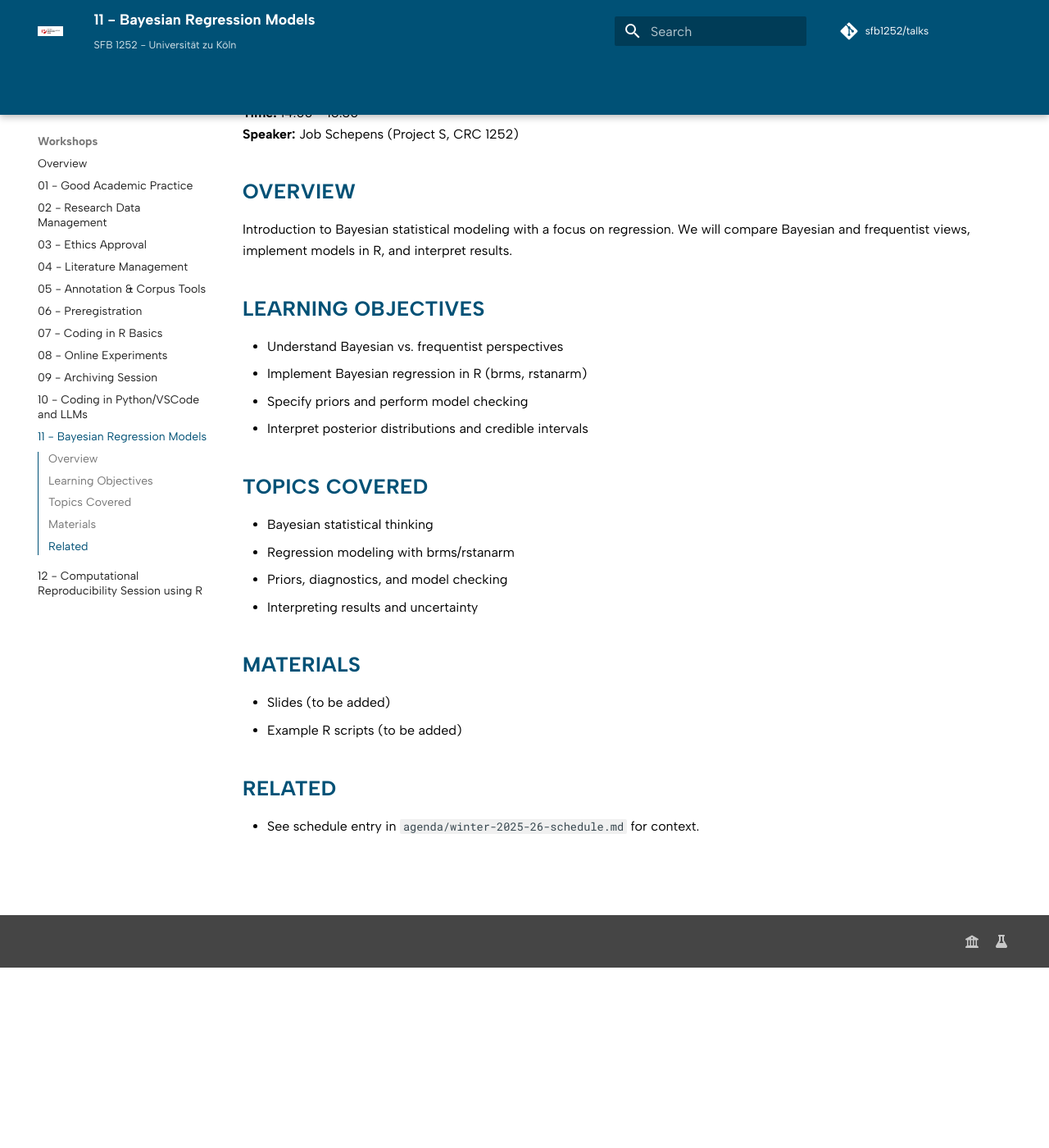
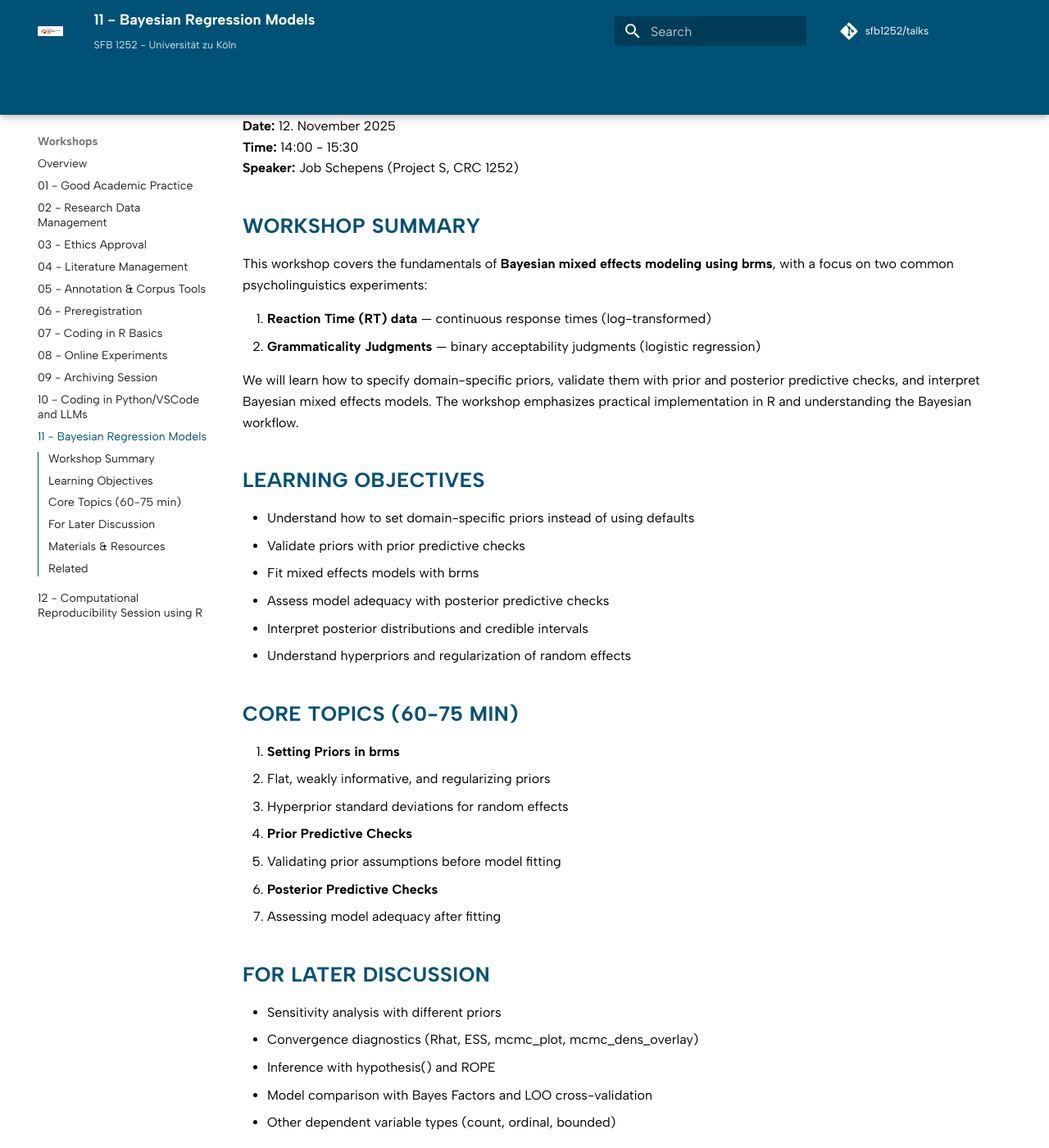
Before and after one commit to SFB1252/talks, an MkDocs documentation site: the page built from docs/workshops/11-bayesian-regression-models/index.md, in a window 1280 px wide and 1400 px high, scrolled down 220 px. Shown: the whole window at 82% size. Built offline with MkDocs 1.6.1 and Material for MkDocs 9.7.7, drawn with Linux system fonts in a browser that asks for light colours; comment, search, counter and statistics services are not loaded; some of the changed text lies outside the part shown.

Commit message:
chore: update workshop content to focus on Bayesian mixed effects models with brms

```diff
--- a/docs/workshops/11-bayesian-regression-models/index.md
+++ b/docs/workshops/11-bayesian-regression-models/index.md
@@ -1,28 +1,53 @@
-# Bayesian Regression Models
+# Bayesian Mixed Effects Models with brms for Linguists
 
 **Date:** 12. November 2025
 **Time:** 14:00 - 15:30
 **Speaker:** Job Schepens (Project S, CRC 1252)
 
-## Overview
+## Workshop Summary
 
-Introduction to Bayesian statistical modeling with a focus on regression. We will compare Bayesian and frequentist views, implement models in R, and interpret results.
+This workshop covers the fundamentals of **Bayesian mixed effects modeling using brms**, with a focus on two common psycholinguistics experiments:
+
+1. **Reaction Time (RT) data** — continuous response times (log-transformed)
+2. **Grammaticality Judgments** — binary acceptability judgments (logistic regression)
+
+We will learn how to specify domain-specific priors, validate them with prior and posterior predictive checks, and interpret Bayesian mixed effects models. The workshop emphasizes practical implementation in R and understanding the Bayesian workflow.
 
 ## Learning Objectives
-- Understand Bayesian vs. frequentist perspectives
-- Implement Bayesian regression in R (brms, rstanarm)
-- Specify priors and perform model checking
+- Understand how to set domain-specific priors instead of using defaults
+- Validate priors with prior predictive checks
+- Fit mixed effects models with brms
+- Assess model adequacy with posterior predictive checks
 - Interpret posterior distributions and credible intervals
+- Understand hyperpriors and regularization of random effects
 
-## Topics Covered
-- Bayesian statistical thinking
-- Regression modeling with brms/rstanarm
-- Priors, diagnostics, and model checking
-- Interpreting results and uncertainty
+## Core Topics (60-75 min)
 
-## Materials
-- Slides (to be added)
-- Example R scripts (to be added)
+1. **Setting Priors in brms**
+   - Flat, weakly informative, and regularizing priors
+   - Hyperprior standard deviations for random effects
+
+2. **Prior Predictive Checks**
+   - Validating prior assumptions before model fitting
+
+3. **Posterior Predictive Checks**
+   - Assessing model adequacy after fitting
+
+
+## For Later Discussion
+- Sensitivity analysis with different priors
+- Convergence diagnostics (Rhat, ESS, mcmc_plot, mcmc_dens_overlay)
+- Inference with hypothesis() and ROPE
+- Model comparison with Bayes Factors and LOO cross-validation
+- Other dependent variable types (count, ordinal, bounded)
+
+## Materials & Resources
+
+**Full workshop materials:** [brms-ws GitHub repository](https://github.com/jobschepens/brms-ws)
+
+**References:**
+- [brms documentation](https://paul-buerkner.github.io/brms/)
+- [Stan prior choice recommendations](https://github.com/stan-dev/stan/wiki/Prior-Choice-Recommendations)
 
 ## Related
 - See schedule entry in `agenda/winter-2025-26-schedule.md` for context.
```
